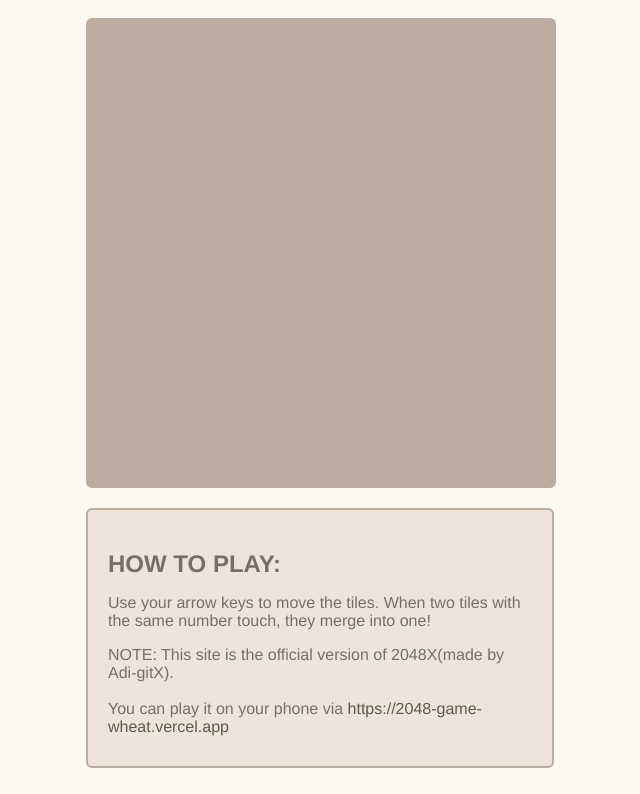
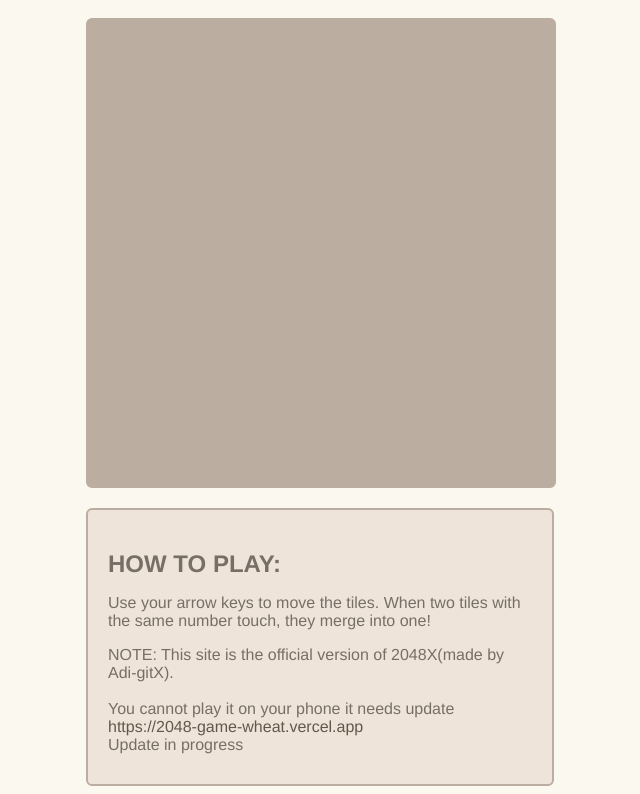
Before and after one commit to Adi-gitX/2048-Game, a plain HTML site: page index.html in a window 1280 px wide. Shown: the part 118-912 px from the top of the page, without its empty margins (320-960 px from the left). Drawn offline with Linux system fonts and the light colour scheme; a script that the page names is missing.

Commit message:
Update index.html

```diff
--- a/index.html
+++ b/index.html
@@ -20,7 +20,7 @@
         <section class="how-to-play">
             <h2>HOW TO PLAY:</h2>
             <p>Use your arrow keys to move the tiles. When two tiles with the same number touch, they merge into one!</p>
-            <p>NOTE: This site is the official version of 2048X(made by Adi-gitX).<br><br> You can play it on your phone via <a href="2048-game-wheat.vercel.app" alt="Adi-gitX 2048X Game">https://2048-game-wheat.vercel.app</a></p>
+            <p>NOTE: This site is the official version of 2048X(made by Adi-gitX).<br><br> You cannot play it on your phone it needs update <a href="2048-game-wheat.vercel.app" alt="Adi-gitX 2048X Game">https://2048-game-wheat.vercel.app</a><br> Update in progress</p>
         </section>
         </div>
     <script src="styles.js" ></script>
```
